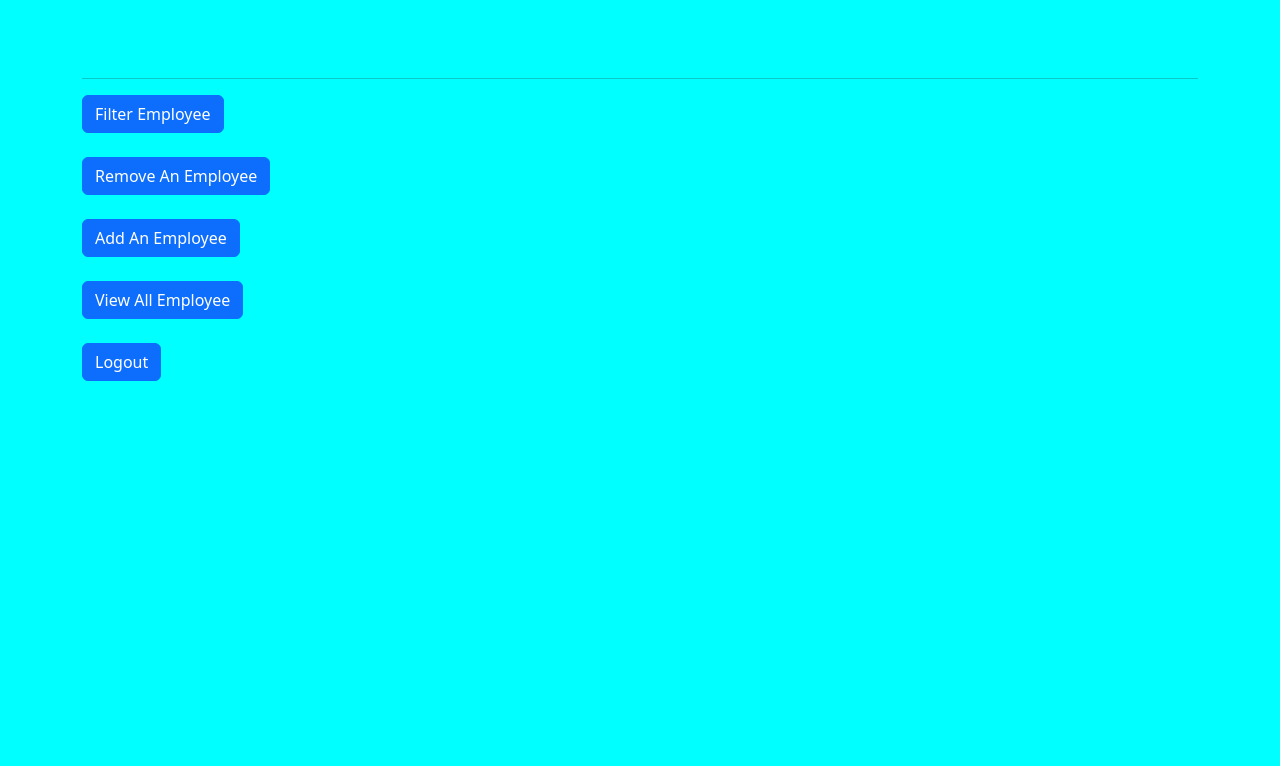
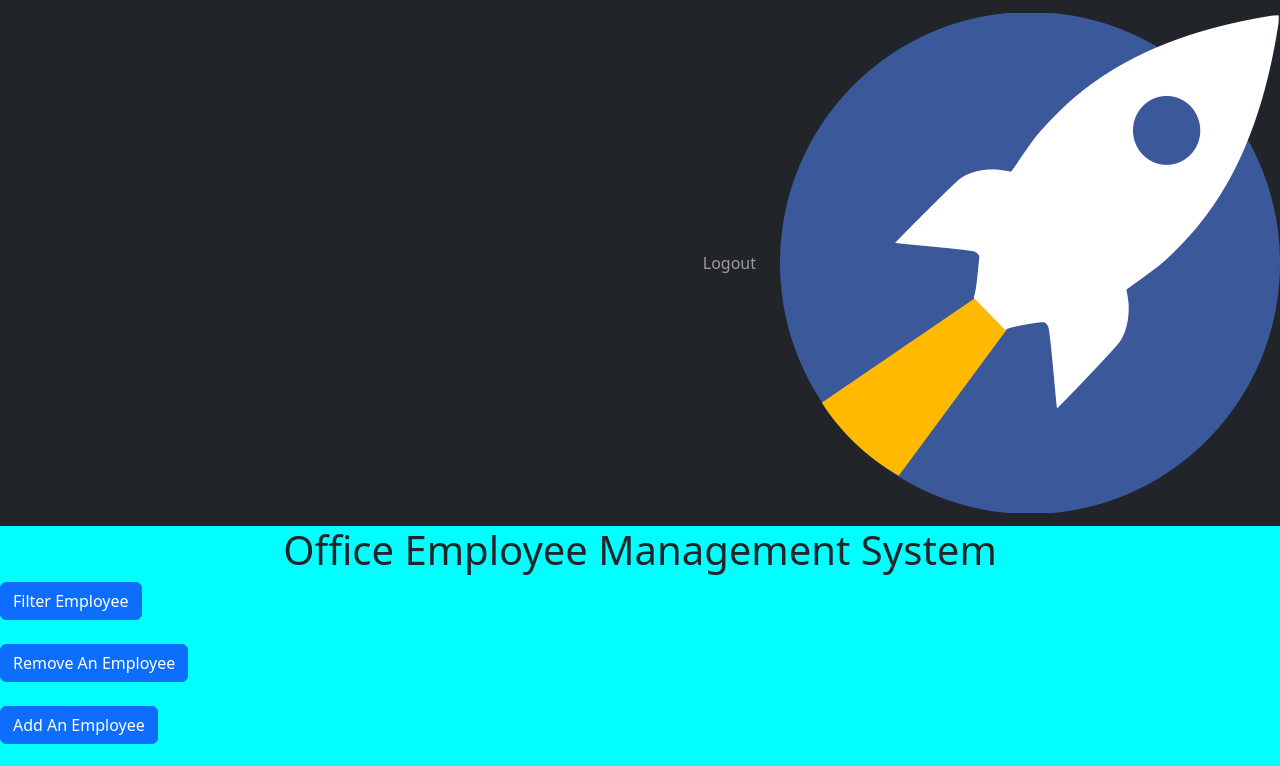
Before and after one commit to vaibhavgirase635/Employee-Management_System, a Django app: page /accounts/index/ in a window 1280 px wide. Shown: the top 766 px of the page. Before the commit the page ends 381 px from the top, so only its background shows below. Run offline with Django 4.2, Linux system fonts and the light colour scheme; a user stored in the database is signed in.

Commit message:
changes in index page

```diff
--- a/emp_app/templates/index.html
+++ b/emp_app/templates/index.html
@@ -1,5 +1,5 @@
 <!doctype html>
-
+{% load static %}
 <html lang="ar" dir="rtl">
   <head>
     <!-- Required meta tags -->
@@ -8,26 +8,37 @@
 
     <!-- Bootstrap CSS -->
     <link rel="stylesheet" href="https://cdn.jsdelivr.net/npm/bootstrap@5.2.0/dist/css/bootstrap.rtl.min.css" integrity="sha384-+4j30LffJ4tgIMrq9CwHvn0NjEvmuDCOfk6Rpg2xg7zgOxWWtLtozDEEVvBPgHqE" crossorigin="anonymous">
-
+    <link rel="stylesheet" href="logo_default.png">
     <title>Office Employee Management System</title>
     <style>
       a{color: rgb(18, 4, 31); font-size: 30px;}
+      .container{
+        background-color: black;
+      }
+
     </style>
   </head>
   <body style="background-color:aqua">
+      <nav class="navbar navbar-expand-sm navbar-dark bg-dark">
+        <a href="#" class="navbar-brand">
+          <img src="static/images/logo_default.png" alt="">
+        </a>
+        <ul class="navbar-nav">
+          <li class="nav-item"><a href="{% url 'logout' %}" class="nav-link" class="btn btn-primary">Logout</a></li>
+        </ul>
 
-    <div class="container" align="left">
-        <marquee><h1 align="center">Office Employee Management System</h1></marquee>
-        <hr >
+      </nav>
+        <h1 align="center">Office Employee Management System</h1>
 
 
-        <a class="btn btn-primary" href="{% url 'index' %}" role="button">Filter Employee</a><br><br>
-        <a class="btn btn-primary" href="{% url 'remove_emp' %}" role="button" >Remove An Employee</a><br><br>
-        <a class="btn btn-primary" href="{% url 'add_emp' %}" role="button" >Add An Employee</a><br><br>
-        <a class="btn btn-primary" href="{% url 'all_emp' %}" role="button" >View All Employee</a><br><br>
-        <a href="{% url 'logout' %}" class="btn btn-primary">Logout</a><br><br>
+    <div align="left">
+      <a class="btn btn-primary" href="{% url 'filter_emp' %}" role="button">Filter Employee</a><br><br>
+      <a class="btn btn-primary" href="{% url 'remove_emp' %}" role="button" >Remove An Employee</a><br><br>
+      <a class="btn btn-primary" href="{% url 'add_emp' %}" role="button" >Add An Employee</a><br><br>
+      <a class="btn btn-primary" href="{% url 'all_emp' %}" role="button" >View All Employee</a><br><br>
+      <a href="{% url 'logout' %}" class="btn btn-primary">Logout</a><br><br>
 
-      </div>
+    </div>
 
     <script src="https://cdn.jsdelivr.net/npm/bootstrap@5.2.0/dist/js/bootstrap.bundle.min.js" integrity="sha384-A3rJD856KowSb7dwlZdYEkO39Gagi7vIsF0jrRAoQmDKKtQBHUuLZ9AsSv4jD4Xa" crossorigin="anonymous"></script>
 
```
Also changed, not shown: db.sqlite3, emp_app/static/images/logo_default.png (added).
